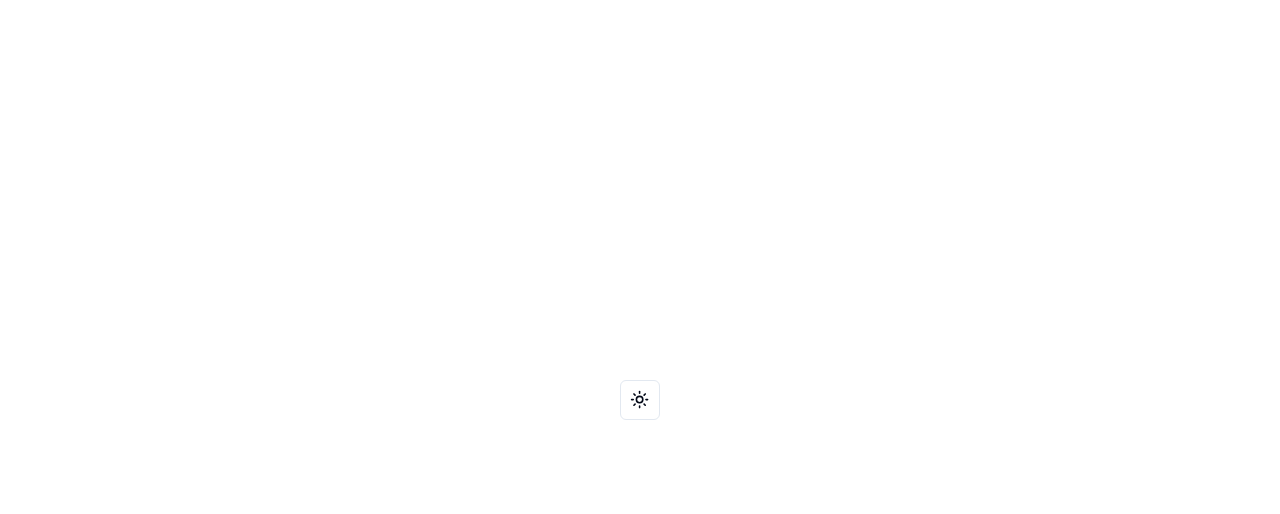
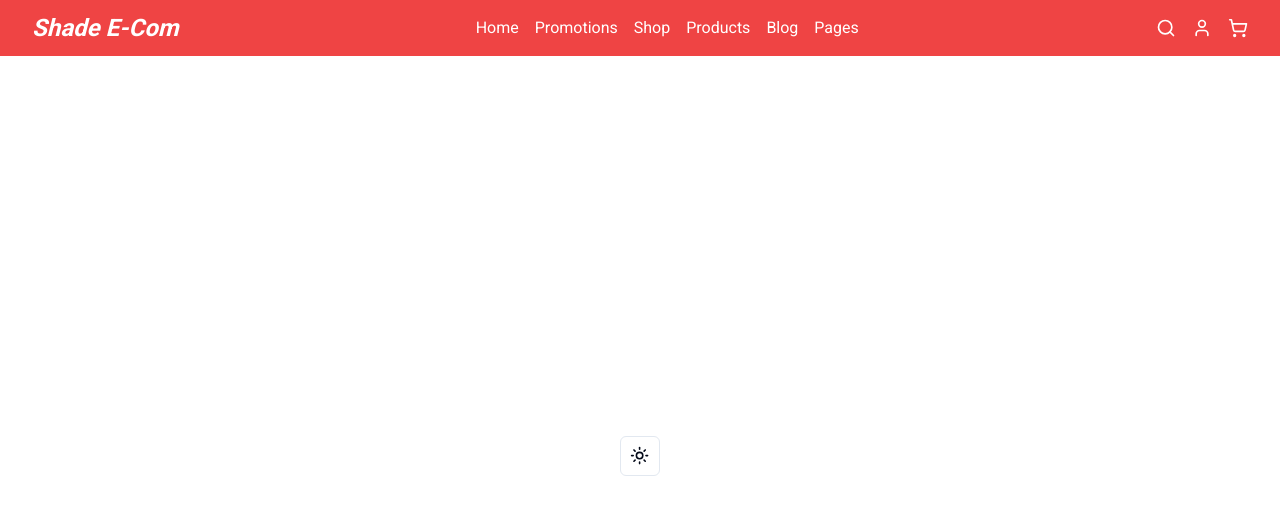
Before and after one commit to sellimenes/shade-ecom, a Next.js app: page / in a window 1280 px wide. Shown: the top 514 px of the page. Built offline with nearby package versions, Linux system fonts and the light colour scheme.

Commit message:
basic navbar

```diff
--- a/app/layout.tsx
+++ b/app/layout.tsx
@@ -1,13 +1,19 @@
+import type { Metadata } from "next";
+import { Roboto } from "next/font/google";
+
 import "./globals.css";
-import type { Metadata } from "next";
-import { Inter } from "next/font/google";
 import { ThemeProvider } from "@/components/theme-provider";
+import Navbar from "@/components/Navbar";
 
-const inter = Inter({ subsets: ["latin"] });
+const roboto = Roboto({
+  weight: ["400", "700"],
+  subsets: ["latin"],
+  display: "swap",
+});
 
 export const metadata: Metadata = {
-  title: "Create Next App",
-  description: "Generated by create next app",
+  title: "Shade E-Commerce App",
+  description: "E-Commerce App built with Top-Notch Tech Stack",
 };
 
 export default function RootLayout({
@@ -17,8 +23,9 @@ export default function RootLayout({
 }) {
   return (
     <html lang="en" suppressHydrationWarning>
-      <body className={inter.className}>
+      <body className={roboto.className}>
         <ThemeProvider attribute="class" defaultTheme="system" enableSystem>
+          <Navbar />
           {children}
         </ThemeProvider>
       </body>
--- /dev/null
+++ b/components/Navbar.tsx
@@ -0,0 +1,45 @@
+import Image from "next/image";
+import Link from "next/link";
+import React from "react";
+import { Search, User, ShoppingCart } from "lucide-react";
+
+type Props = {};
+
+export default function Navbar({}: Props) {
+  return (
+    <header className="bg-red-500 dark:bg-red-700 py-3">
+      <div className="container flex justify-between items-center text-white">
+        <Link href="/">
+          <h1 className="italic font-bold text-2xl">Shade E-Com</h1>
+        </Link>
+        <nav className="">
+          <ul className="w-full flex items-center gap-4 ">
+            <li className="hover:-translate-y-1 transition">
+              <Link href="/">Home</Link>
+            </li>
+            <li className="hover:-translate-y-1 transition">
+              <Link href="/">Promotions</Link>
+            </li>
+            <li className="hover:-translate-y-1 transition">
+              <Link href="/">Shop</Link>
+            </li>
+            <li className="hover:-translate-y-1 transition">
+              <Link href="/">Products</Link>
+            </li>
+            <li className="hover:-translate-y-1 transition">
+              <Link href="/">Blog</Link>
+            </li>
+            <li className="hover:-translate-y-1 transition">
+              <Link href="/">Pages</Link>
+            </li>
+          </ul>
+        </nav>
+        <div className="flex items-center gap-4">
+          <Search size="20" />
+          <User size="20" />
+          <ShoppingCart size="20" />
+        </div>
+      </div>
+    </header>
+  );
+}
```
Also changed, not shown: public/shade-logo.png (added).
